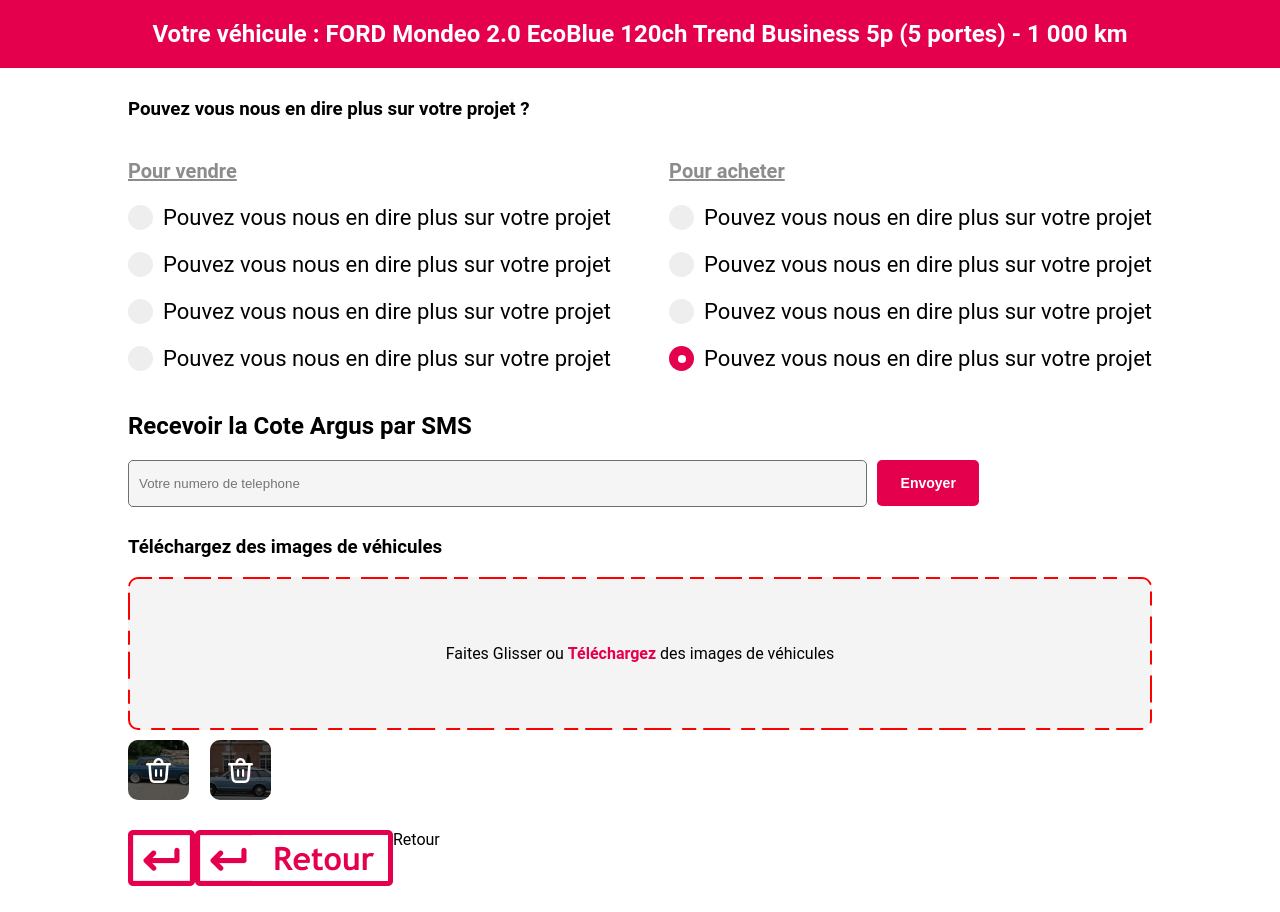
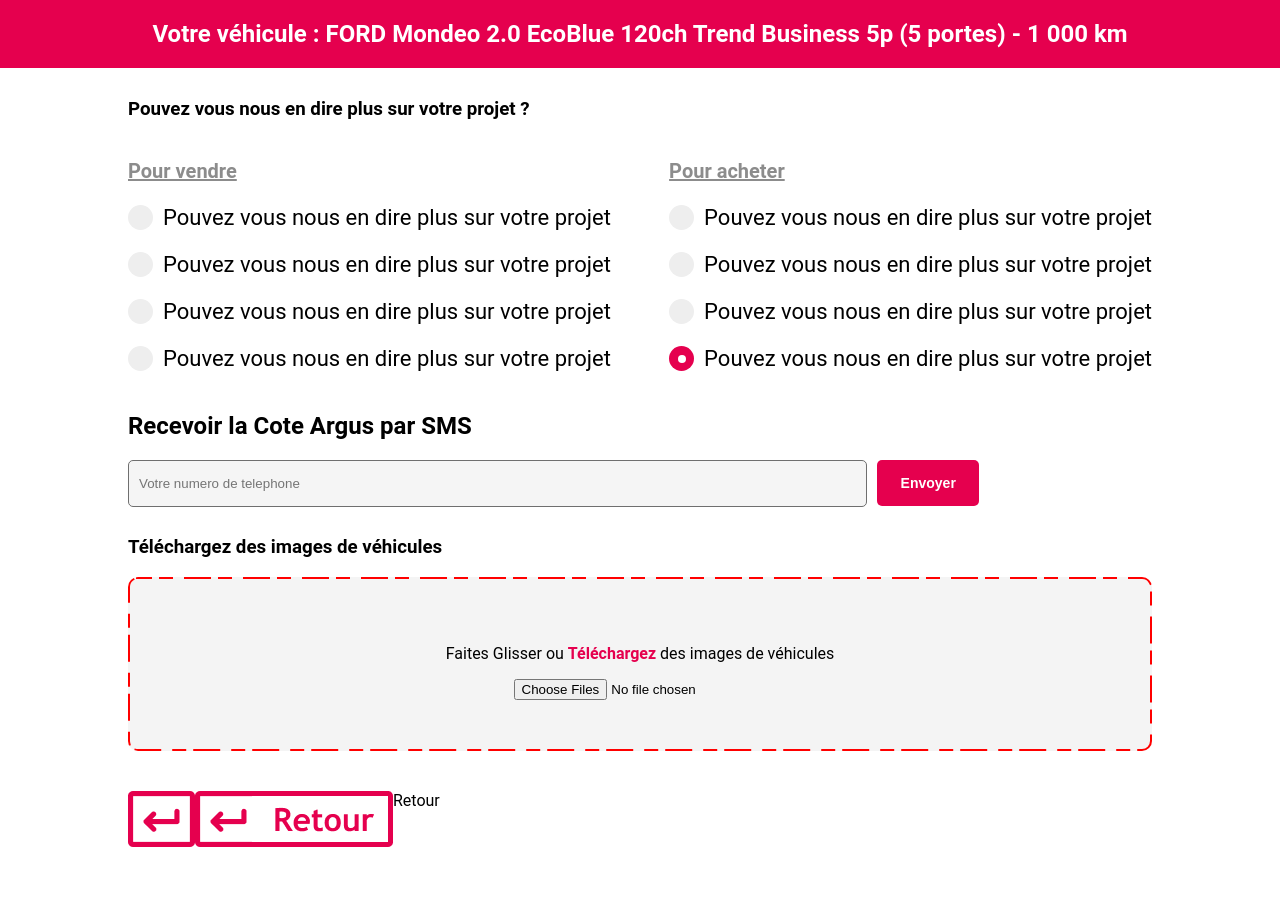
Before and after one commit to for-stage/cote-argus, a Vue app in the folder code/vue/: page /details in a window 1280 px wide. After the commit the page ends 873 px from the top, so only its background shows below. Built offline with nearby package versions, Linux system fonts and the light colour scheme.

Commit message:
changes made on Fri Jul  8 13:30:01 MDT 2022

```diff
--- a/code/vue/package.json
+++ b/code/vue/package.json
@@ -9,7 +9,8 @@
   },
   "dependencies": {
     "vue": "^3.2.25",
-    "vue-router": "^4.0.13"
+    "vue-router": "^4.0.13",
+    "vue-upload-multiple-image": "^1.1.6"
   },
   "devDependencies": {
     "@vitejs/plugin-vue": "^2.3.3",
--- a/code/vue/src/components/detailAchat/UploadPics.vue
+++ b/code/vue/src/components/detailAchat/UploadPics.vue
@@ -1,4 +1,19 @@
-<script setup>
+<script >
+export default{
+
+data() {
+        return {
+           images : null,
+        }
+    },
+    methods: {
+      uploadFile() {
+        this.images = this.$refs.file.files;
+        console.log(this.images)
+      },
+    }
+
+}
 
 
 </script>
@@ -11,21 +26,19 @@
         <h3>Téléchargez des images de véhicules</h3>
         </div>
         <div class="input">
-            <p>Faites Glisser ou <a>Téléchargez</a> des images de véhicules</p>
+            <p>Faites Glisser ou <a v-on:click="hi">Téléchargez</a> des images de véhicules</p>
+            <input type="file" @change="uploadFile" ref="file" multiple />
         </div>
     </div>
 
     <div class="pictures-uploaded">
-        <div class="picture-uploaded">
-            <img class="picture" src="../../assets/car1.jpg">
+        <div class="picture-uploaded" v-for="image in images" :key="image.name">
+            <img class="picture" :src="'../../src/assets/'+image.name">
             <a href="#"><img class="delete" src="../../assets/delete.png"></a>
         </div>
-        <div class="picture-uploaded">
-            <img class="picture" src="../../assets/car2.jpg">
-            <a href="#"><img class="delete" src="../../assets/delete.png"></a>
-        </div>
+</div>
+
     </div>
-</div>
 
 </template>
 
--- a/code/vue/src/views/DetailAchat.vue
+++ b/code/vue/src/views/DetailAchat.vue
@@ -9,6 +9,13 @@
     <img src="../assets/Vector.png" alt="">
     <img src="../assets/retour.png" alt="">
     <div>Retour</div>
+     <!-- <div v-if="filenames.length" >
+                <ul>
+                    <li v-for= '(filename,index) in filenames' >
+                        {{ filename }}
+                    </li>
+                </ul>
+            </div>  -->
    </div>
    </div>
 
@@ -26,16 +33,28 @@
 
 
 
+
 export default {
     name: 'DetailAchat',
     components: {
         Infos,
          Questions,
          Sms,
-         UploadPics
+         UploadPics ,
     },
+
     props: {
         msg: String
+    },
+    data: () => ({images: null}),
+    methods: {
+      uploadFile() {
+        this.images = this.$refs.file.files[0];
+        console.log(this.images)
+      },
+      hi(){
+        alert('parent');
+    }
     }
 }
 </script>
```
Also changed, not shown: 2 other files (tests, documents, lock files or other folders).
